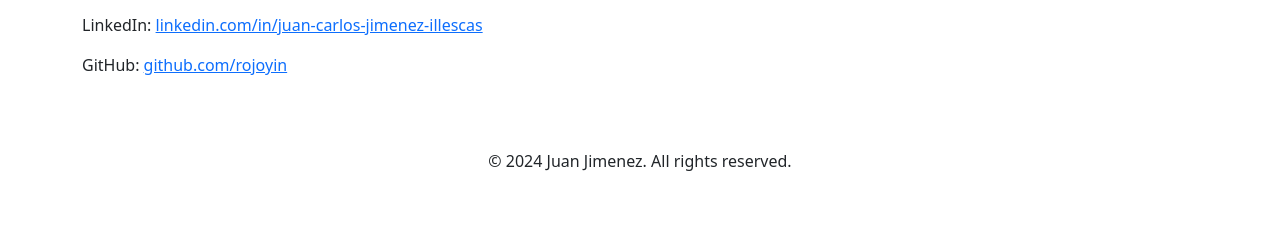
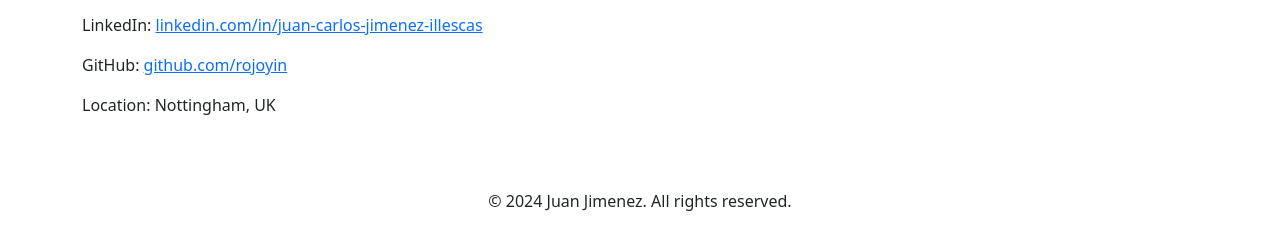
Before and after one commit to rojoyin/rojoyin, a plain HTML site: page index.html in a window 1280 px wide. Shown: the part 709-958 px from the top of the page. Before the commit the page ends 922 px from the top, so only its background shows below. Drawn offline with nearby package versions, Linux system fonts and the light colour scheme.

Commit message:
Add location details

```diff
--- a/index.html
+++ b/index.html
@@ -20,7 +20,6 @@
         <p>Creative Senior Software Engineer with over 8 years of experience developing scalable, data-driven applications. I specialize in Python development, designing effective and secure systems, and leading cloud-native projects.</p>
     </section>
 
-    <!-- Skills Section -->
     <section id="skills" class="mb-5">
         <h2>Technical Skills</h2>
         <div class="row">
@@ -56,6 +55,7 @@
         <p>Email: <a href="mailto:rojoyin@gmail.com">rojoyin@gmail.com</a></p>
         <p>LinkedIn: <a href="https://linkedin.com/in/juan-carlos-jimenez-illescas">linkedin.com/in/juan-carlos-jimenez-illescas</a></p>
         <p>GitHub: <a href="https://github.com/rojoyin">github.com/rojoyin</a></p>
+        <p>Location: Nottingham, UK</p>
     </section>
 </main>
 
```
